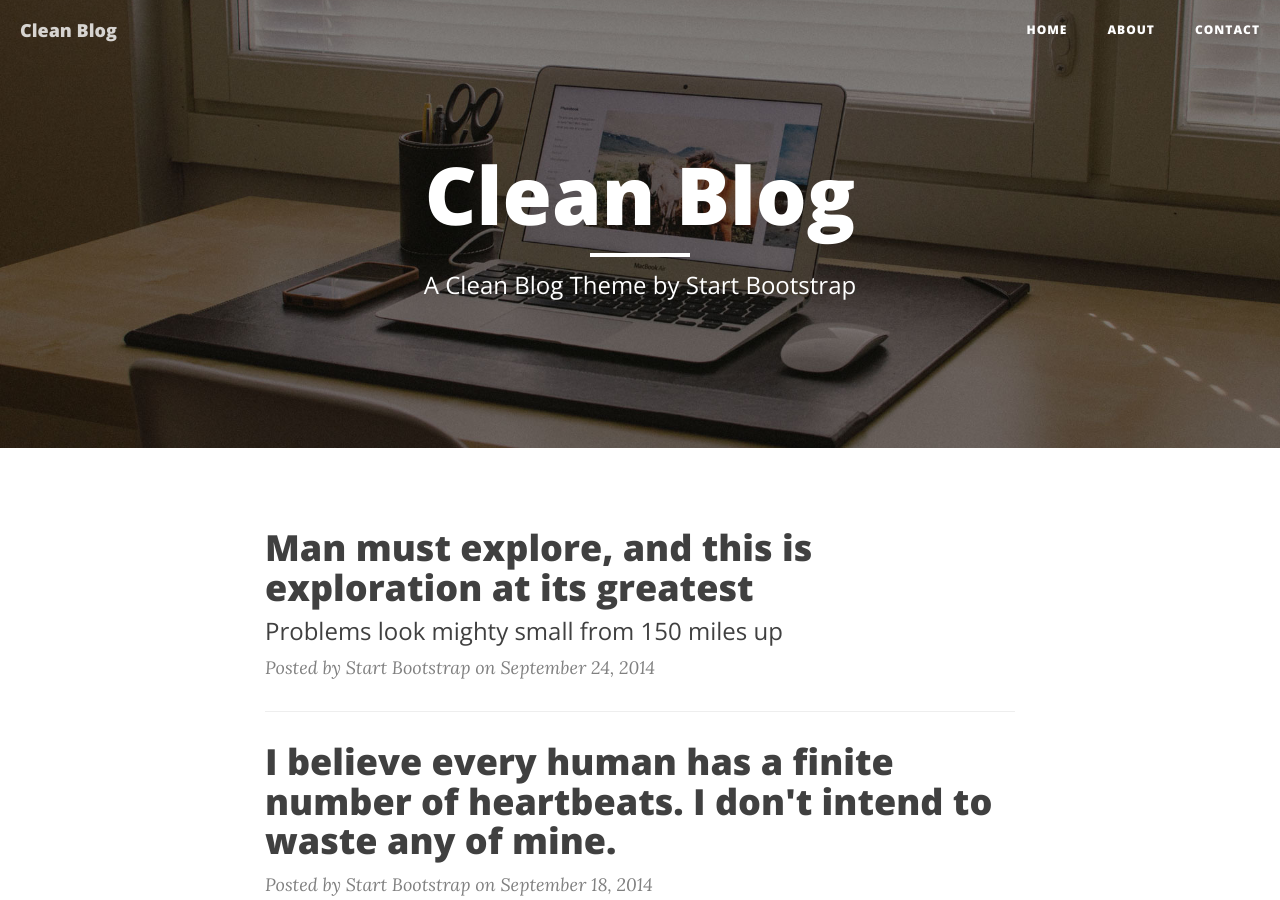
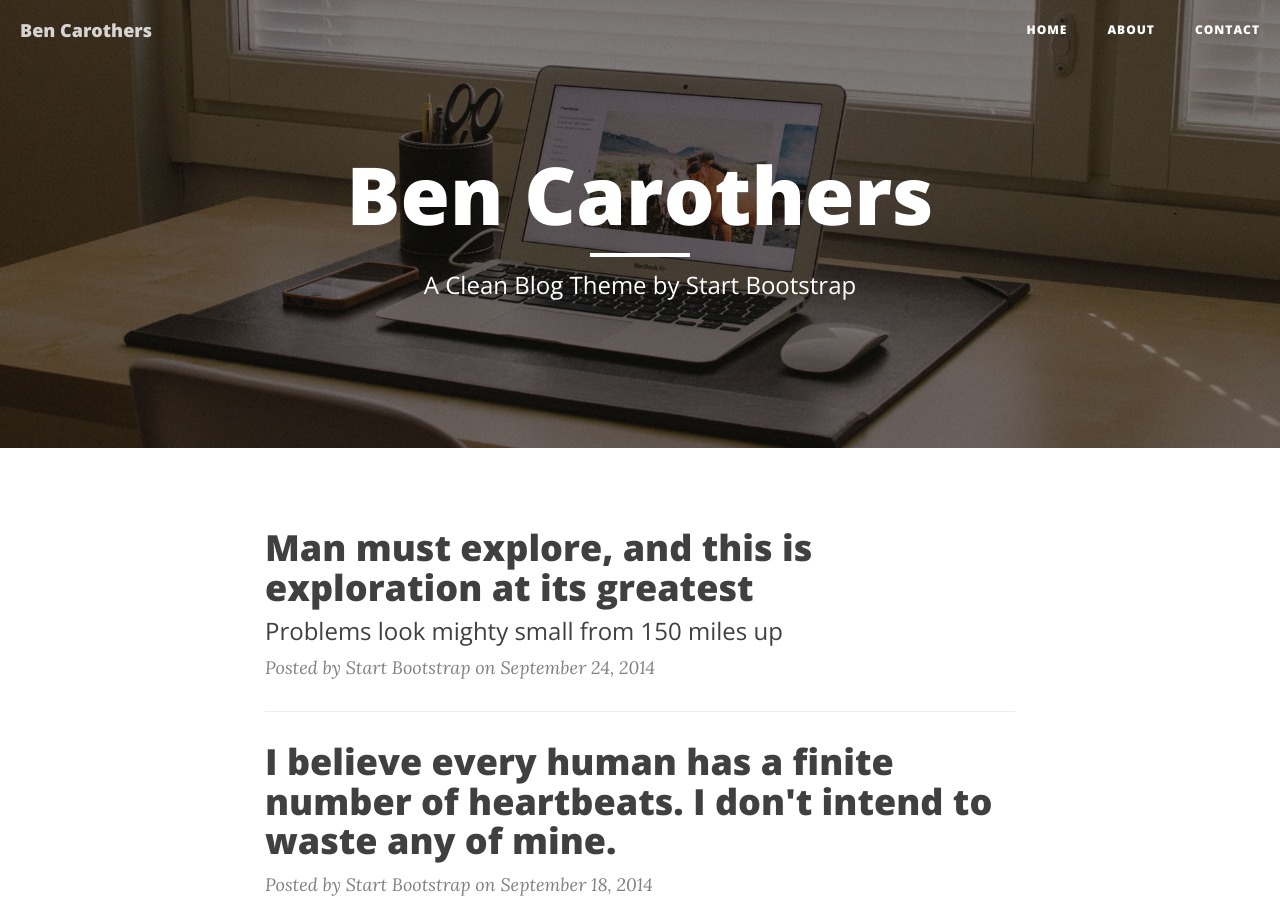
Before and after one commit to bencarothers/bencarothers.github.io, a Jekyll site: the page built from index.html, in a window 1280 px wide and 900 px high. Built offline with Jekyll 4.4.1, drawn with Linux system fonts in a browser that asks for light colours; nearby versions of some CDN libraries; the list of posts is cut into pages by our own code; some of the changed text lies outside the part shown.

Commit message:
changing the config

```diff
--- a/_config.yml
+++ b/_config.yml
@@ -1,13 +1,13 @@
 # Site settings
-title: Clean Blog
+title: Ben Carothers
 header-img: img/home-bg.jpg
-email: your-email@yourdomain.com
+email: benjamin.carothers13@ncf.edu
 description: "Write your site description here. It will be used as your sites meta description as well!"
-baseurl: "/startbootstrap-clean-blog-jekyll"
-url: "http://yourdomain.com"
-twitter_username: SBootstrap
-github_username:  davidtmiller
-facebook_username:  IronSummitMedia
+baseurl: "/ben"
+url: "http://bencarothers.me"
+twitter_username: bntcrs
+github_username: bencarothers
+facebook_username: benjamin.carothers.1
 
 # Build settings
 markdown: kramdown
```
